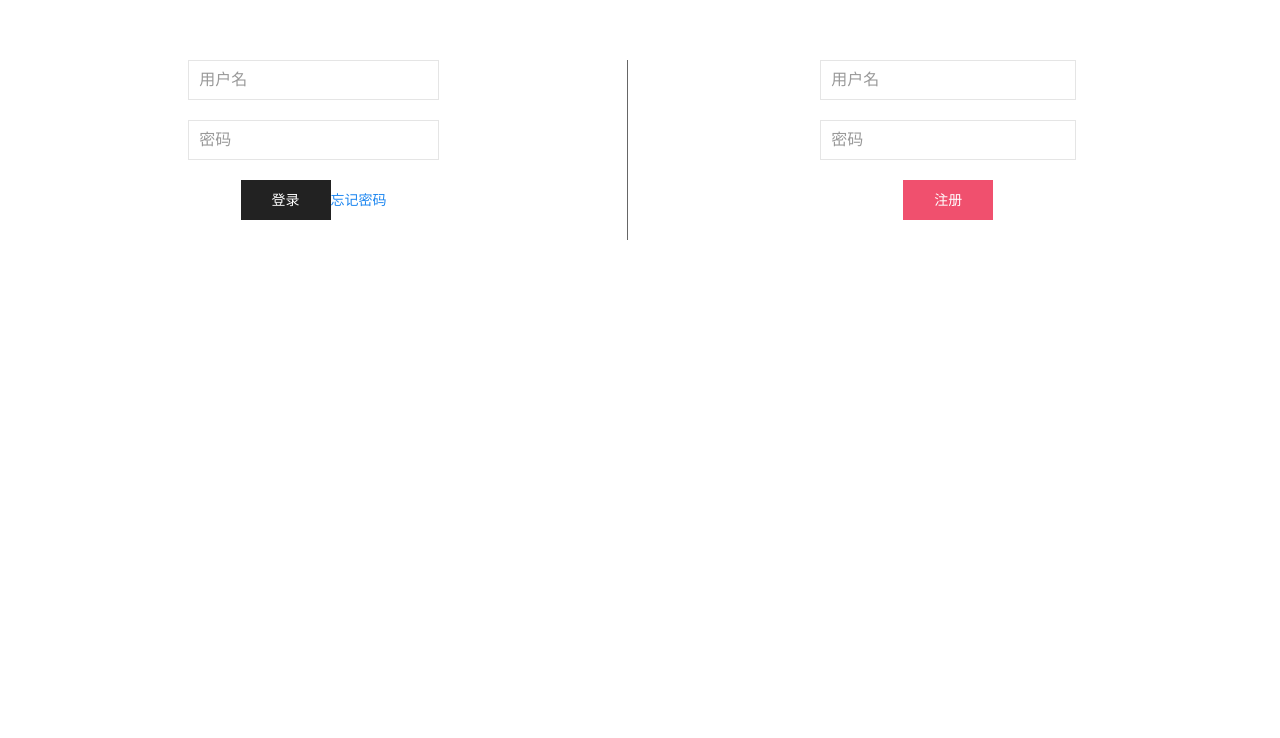
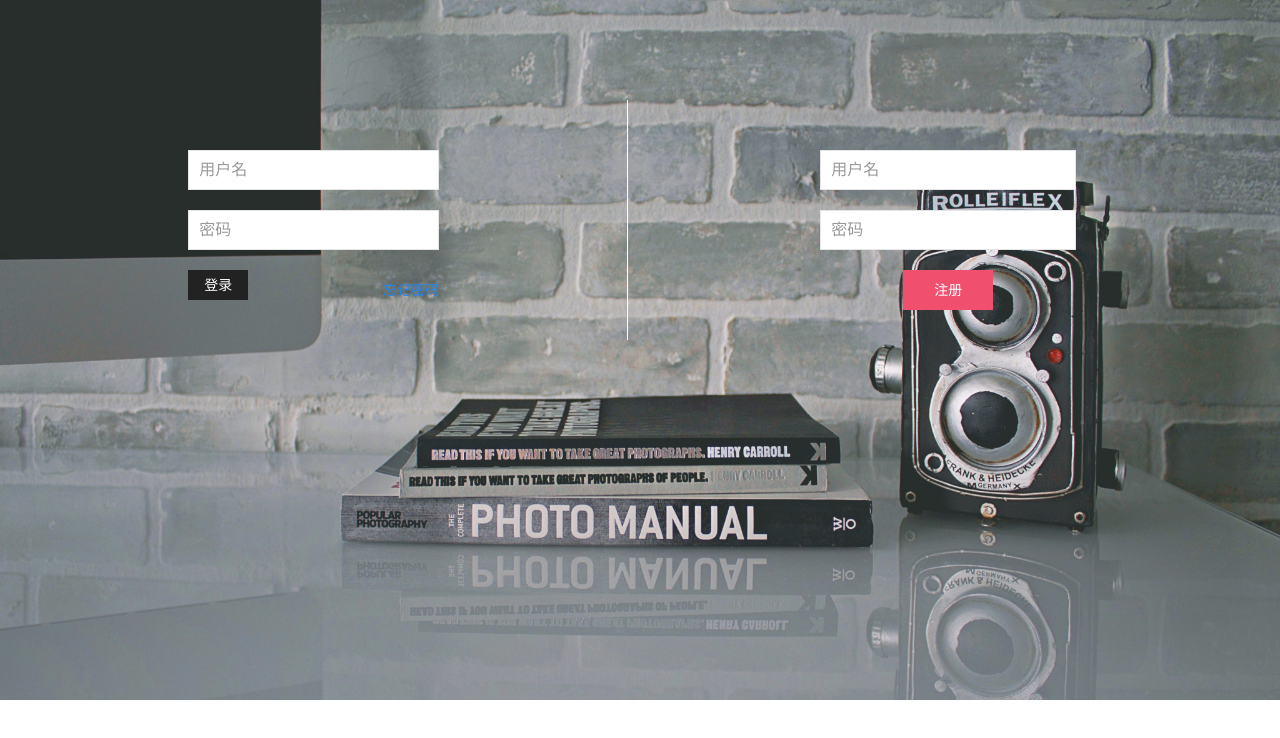
Before and after one commit to cythiaY/moviey, a Vue app: page /#/login in a window 1280 px wide. Shown: the top 738 px of the page. Built offline with nearby package versions, Linux system fonts and the light colour scheme; what vue-resource would draw is missing.

Commit message:
repair the login api

```diff
--- a/src/App.vue
+++ b/src/App.vue
@@ -21,6 +21,5 @@ export default {
   -moz-osx-font-smoothing: grayscale;
   text-align: center;
   color: #2c3e50;
-  margin-top: 60px;
 }
 </style>
--- a/src/components/login.vue
+++ b/src/components/login.vue
@@ -1,16 +1,18 @@
 <template>
-  <div class="container">
+  <div class="container" :style="{backgroundImage: 'url('+bgImg+')'}">
     <div class="forms">
       <form class="loginForm" :model="loginForm">
-        <div class="uk-margin">
+        <div class="floatR">
           <input type="text" class="uk-input uk-width-2-5" v-model="loginForm.username" placeholder="用户名">
         </div>
         <div class="uk-margin">
           <input type="password" class="uk-input uk-width-2-5" name="" id="" v-model="loginForm.password" placeholder="密码">
         </div>
         <div class="uk-margin">
-          <button class="uk-button uk-button-secondary" @click="login">登录</button>
-          <button class="uk-button uk-button-link">忘记密码</button>
+          <div class="uk-width-2-5" style="margin-left:30%">
+            <button class="uk-button uk-button-small uk-button-secondary uk-align-left" @click="login">登录</button>
+            <button class="uk-button uk-button-link uk-align-right" style="line-height:40px">忘记密码</button>
+          </div>
         </div>
       </form>
       <form class="uk-width-1-2">
@@ -24,6 +26,7 @@
           <button class="uk-button uk-button-danger">注册</button>
         </div>
       </form>
+      <div style="clear:both"></div>
     </div>
   </div>
 </template>
@@ -33,17 +36,32 @@ export default {
   name: 'login',
   data () {
     return {
-      loginForm: {}
+      loginForm: {},
+      bgImg: require('../../src/static/images/login_bg.jpeg'),
+      isloginName: false
     }
   },
   methods: {
     login () {
-      this.$http.post('http://localhost:8087/user/add', {userName: 'cdc', userPassword: '123456'}, {emulateJSON: true}).then(response => {
-        console.log(response)
-      }, response => {
-        console.log('error')
-      })
-      console.log(this.loginForm.username)
+      var tag = true
+      if (this.loginForm.username === '' || this.loginForm.username === null) {
+        tag = false
+        this.isloginName = true
+      }
+      if (this.loginForm.userPassword === '' || this.loginForm.userPassword === null) {
+        tag = false
+      }
+      if (tag) {
+        var data = {
+          userName: this.loginForm.username,
+          userPassword: this.loginForm.userPassword
+        }
+        this.$http.get('http://localhost:8087/user/login', {params: data}, {emulateJSON: true}).then(response => {
+          console.log(response.data)
+        }, response => {
+          console.log('登录失败～')
+        })
+      }
     }
   }
 }
--- a/src/static/styles/login.scss
+++ b/src/static/styles/login.scss
@@ -1,12 +1,19 @@
 .container{
   width: 100%;
+  min-height: 700px;
+  background-size: cover;
+}
+.floatR{
+  padding-right: 0;
 }
 .forms{
   form{
     float: left;
+    margin-top: 100px;
+    padding: 50px 0 0 0;
   }
   .loginForm{
     width:49%;
-    border-right:1px solid #666;
+    border-right:1px solid #fff;
   }
 }
```
Also changed, not shown: src/static/images/login_bg.jpeg (added).
